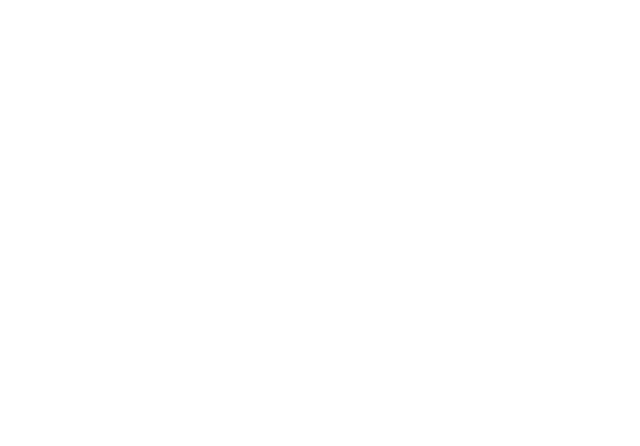
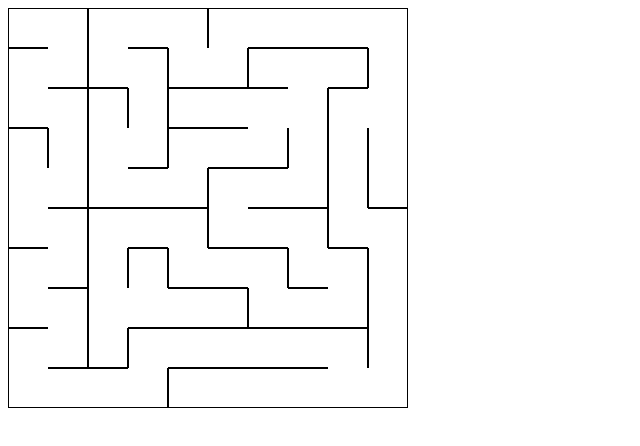
Before and after one commit to cuklev/maze-game, a plain HTML site: page index.html in a window 1280 px wide. Shown: the whole page, without its empty margins (0-640 px from the left). Drawn offline with Linux system fonts and the light colour scheme.

Commit message:
Prototype visualization

```diff
--- a/index.html
+++ b/index.html
@@ -3,8 +3,26 @@
 <head>
 	<title>Maze</title>
 	<meta charset="utf-8" />
+	<style>
+		main {
+			width: 400px;
+			height: 400px;
+			display: flex;
+			flex-direction: row;
+			flex-wrap: wrap;
+		}
+		main div {
+			min-width: 40px;
+			height: 40px;
+			margin: 0;
+			box-sizing: border-box;
+			flex: 1;
+		}
+	</style>
 </head>
 <body>
+	<main id="maze-container"></main>
 	<script src="js/main.js"></script>
+	<script src="js/draw.js"></script>
 </body>
 </html>
--- /dev/null
+++ b/js/draw.js
@@ -0,0 +1,21 @@
+const draw = field_info => {
+	const { length } = field_info;
+	const container = document.getElementById('maze-container');
+
+	for (let i = 0; i < length; ++i) {
+		for (let j = 0; j < length; ++j) {
+			const div = document.createElement('div');
+			const borders = ['top', 'left', 'right', 'bottom'];
+			Object.assign(
+				div.style,
+				...field_info[i][j]
+					.map((has_wall, ix) => !has_wall && { [`border-${borders[ix]}`]: '1px solid black' })
+					.filter(Boolean)
+			);
+			container.appendChild(div);
+		}
+	}
+
+};
+
+draw(maze);
```
